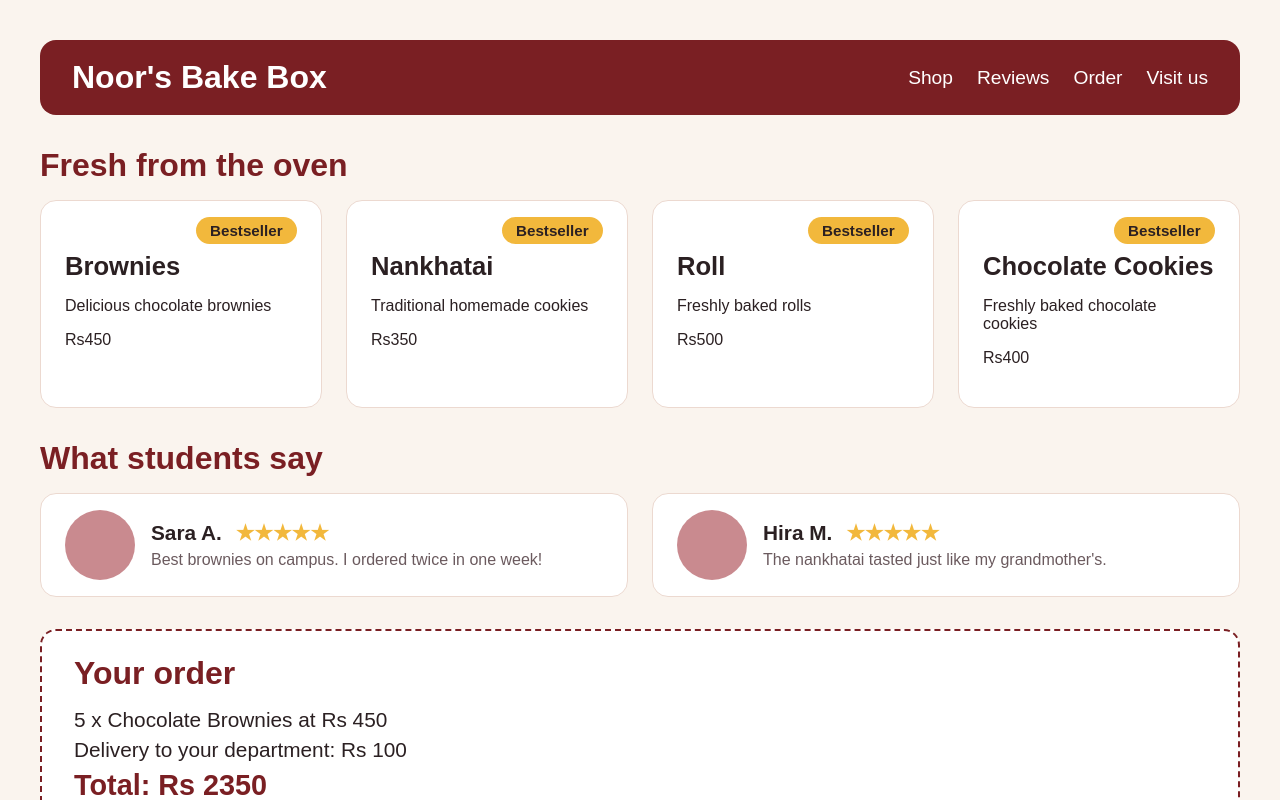
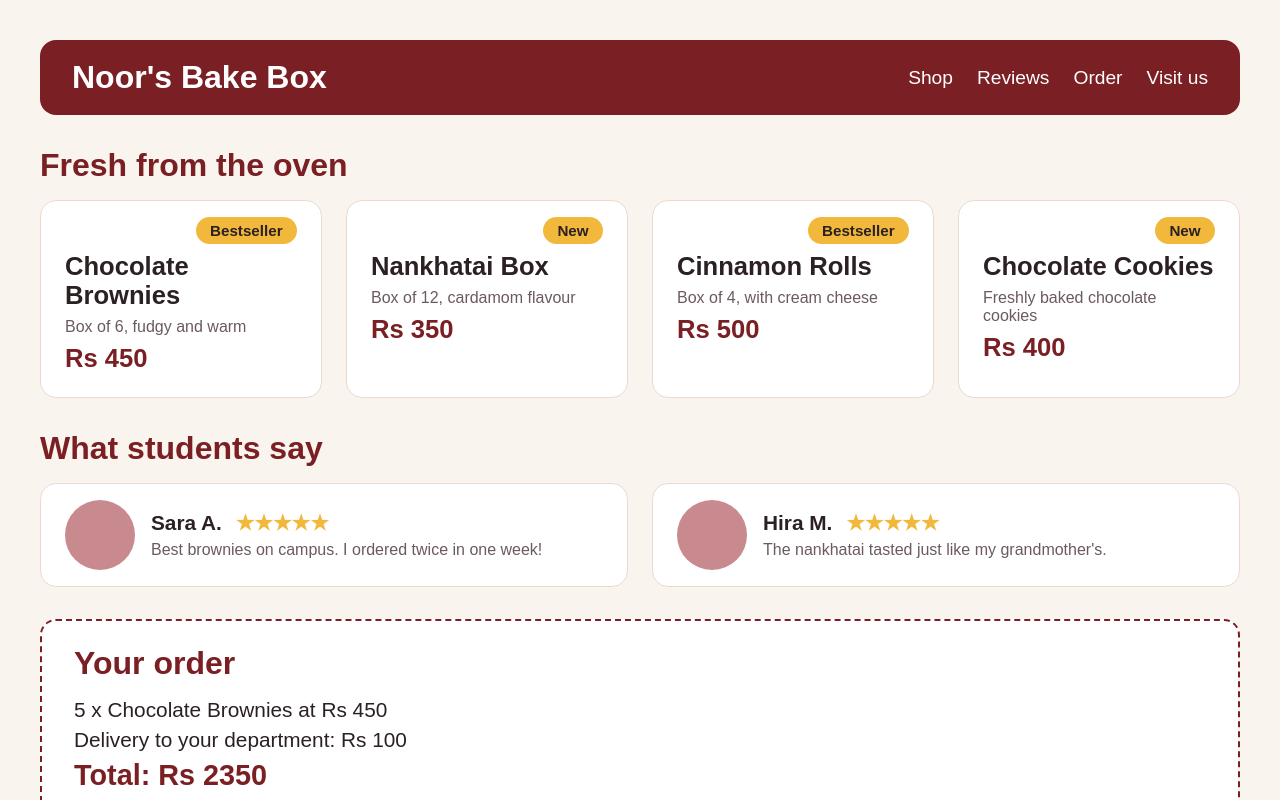
Before and after one commit to Maryam-nasir-projects/Bake-Box, a React (Vite) app: page / in a window 1280 px wide. Shown: the top 800 px of the page. Built offline with nearby package versions, Linux system fonts and the light colour scheme.

Commit message:
Preserve original product badges and styling

```diff
--- a/src/components/products/ProductCard.jsx
+++ b/src/components/products/ProductCard.jsx
@@ -1,12 +1,13 @@
+
 import Badge from './Badge'
 
-function ProductCard({ name, price, description }) {
+function ProductCard({ name, price, description, badge }) {
   return (
     <div className="card">
-      <Badge text="Bestseller" />
+      <Badge text={badge} />
       <h3>{name}</h3>
-      <p>{description}</p>
-      <p>Rs{price}</p>
+      <p className="desc">{description}</p>
+      <p className="price">Rs {price}</p>
     </div>
   )
 }
--- a/src/components/products/ProductSection.jsx
+++ b/src/components/products/ProductSection.jsx
@@ -1,4 +1,5 @@
-import ProductCard from "./ProductCard";
+
+import ProductCard from './ProductCard'
 
 function ProductSection() {
   return (
@@ -7,30 +8,35 @@ function ProductSection() {
 
       <div className="products">
         <ProductCard
-          name="Brownies"
+          name="Chocolate Brownies"
           price={450}
-          description="Delicious chocolate brownies"
+          description="Box of 6, fudgy and warm"
+          badge="Bestseller"
         />
 
         <ProductCard
-          name="Nankhatai"
+          name="Nankhatai Box"
           price={350}
-          description="Traditional homemade cookies"
+          description="Box of 12, cardamom flavour"
+          badge="New"
         />
 
         <ProductCard
-          name="Roll"
+          name="Cinnamon Rolls"
           price={500}
-          description="Freshly baked rolls"
+          description="Box of 4, with cream cheese"
+          badge="Bestseller"
         />
+
         <ProductCard
           name="Chocolate Cookies"
           price={400}
           description="Freshly baked chocolate cookies"
+          badge="New"
         />
       </div>
     </section>
-  );
+  )
 }
 
-export default ProductSection;
+export default ProductSection
```
